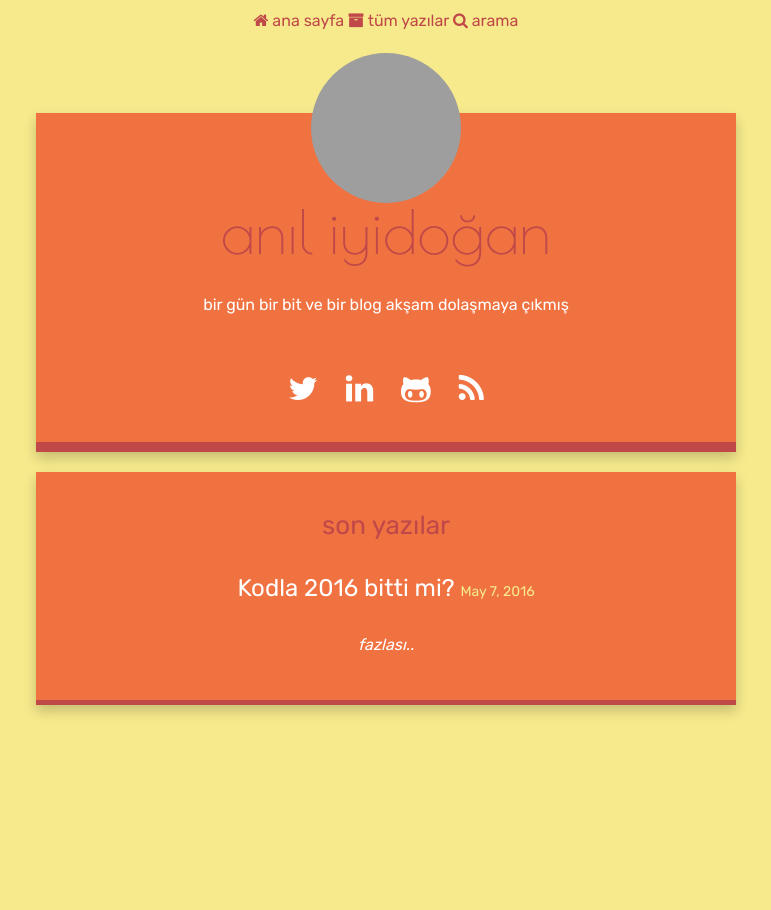
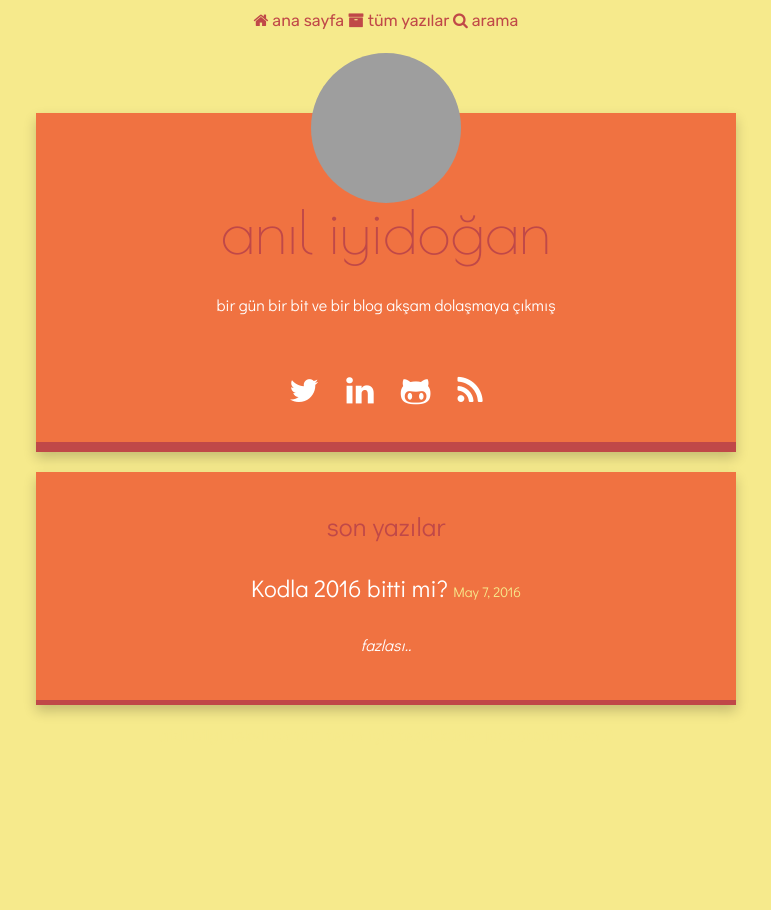
Before and after one commit to aniliyidogan/aniliyidogan.github.io, a Jekyll site: the page built from index.html, in a window 1280 px wide. Shown: the whole page, without its empty margins (254-1025 px from the left). Built offline with Jekyll 4.4.1, drawn with Linux system fonts in a browser that asks for light colours; nearby versions of some CDN libraries; grey boxes are pictures that could not be loaded.

Commit message:
add font and add information

```diff
--- a/_config.yml
+++ b/_config.yml
@@ -16,7 +16,7 @@ github_username:  aniliyidogan
 linkedin_link: https://tr.linkedin.com/in/aniliyidogan/
 
 # Footer
-footer: 'gizli bilgi: tema için teşekkürler jacobtomlinson :)'
+footer: 'gizli bilgi: jekyll candır, tema için teşekkürler jacobtomlinson :)'
 
 # Build settings
 markdown: kramdown
--- a/css/style.scss
+++ b/css/style.scss
@@ -3,6 +3,7 @@
 @import url(https://fonts.googleapis.com/css?family=Rubik&subset=latin,latin-ext);
 @import url(http://fonts.googleapis.com/css?family=Anonymous+Pro:400,700);
 @import url(https://fonts.googleapis.com/css?family=Poiret+One&subset=latin,latin-ext);
+@import url(https://fonts.googleapis.com/css?family=Didact+Gothic&subset=latin,latin-ext);
 /* Colours */
 $twitter:        #6dabda;
 $linkedin:       #2b77b1;
@@ -124,6 +125,7 @@ ul {
 	padding-left: 30px;
 	padding-right: 30px;
 	margin-top: 20px;
+	font-family: 'Didact Gothic', sans-serif;
 	box-shadow: 0px 0px 0px 0px, 0px 6px 12px rgba(0, 0, 0, 0.2);
 	border-bottom: 5px solid $red;
 	font-style: normal;
```
